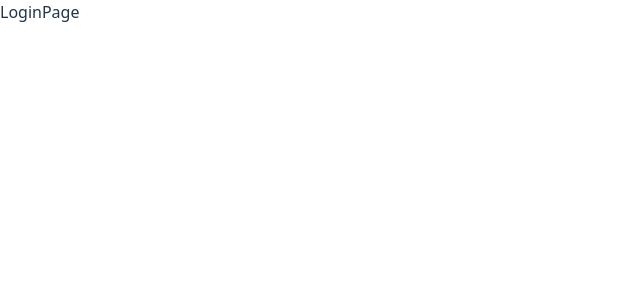
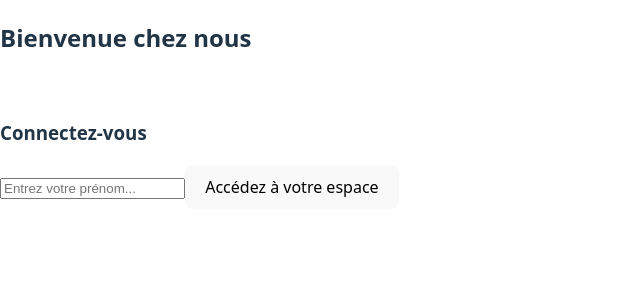
Before and after one commit to issoDev/crazy-burger, a React (Vite) app: page / in a window 1280 px wide. Shown: the top 300 px of the page, without its empty margins (0-640 px from the left). Built offline with nearby package versions, Linux system fonts and the light colour scheme.

Commit message:
✨ F01: LOGIN > Add title ann form

```diff
--- a/src/components/pages/LoginPage.jsx
+++ b/src/components/pages/LoginPage.jsx
@@ -1,5 +1,41 @@
+import { useState } from "react";
 
 export function LoginPage() {
-  return <div>LoginPage</div>
+  //state
+  const [inputValue, setInputValue] = useState("")
 
+  //comportements
+  const handleSubmit = (e) => {
+    e.preventDefault();
+    alert(`Bonjour ${inputValue}`)
+    setInputValue("")
+  }
+
+  const handleChange = (e) => {
+    const value = e.target.value
+    setInputValue(value.trim())
+  }
+
+  //affichage (rendre)
+  return (
+    <div>
+      <h2>Bienvenue chez nous</h2>
+      <br />
+      <h3>Connectez-vous</h3>
+      <form
+        action="submit"
+        onSubmit={handleSubmit}
+      >
+        <input
+          type="text"
+          placeholder="Entrez votre prénom..."
+          required
+          value={inputValue}
+          onChange={handleChange}
+        />
+          <button>Accédez à votre espace</button>
+      </form>
+    </div>
+
+  )
 }
```
